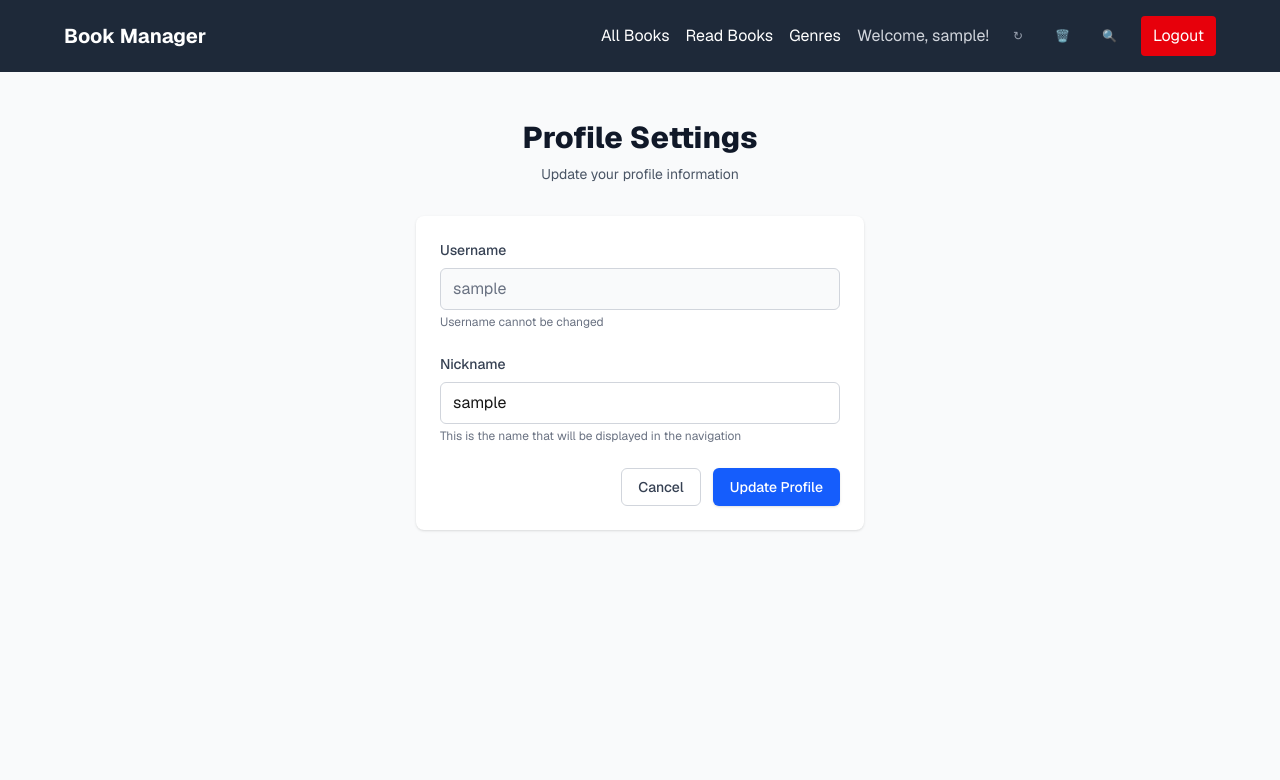
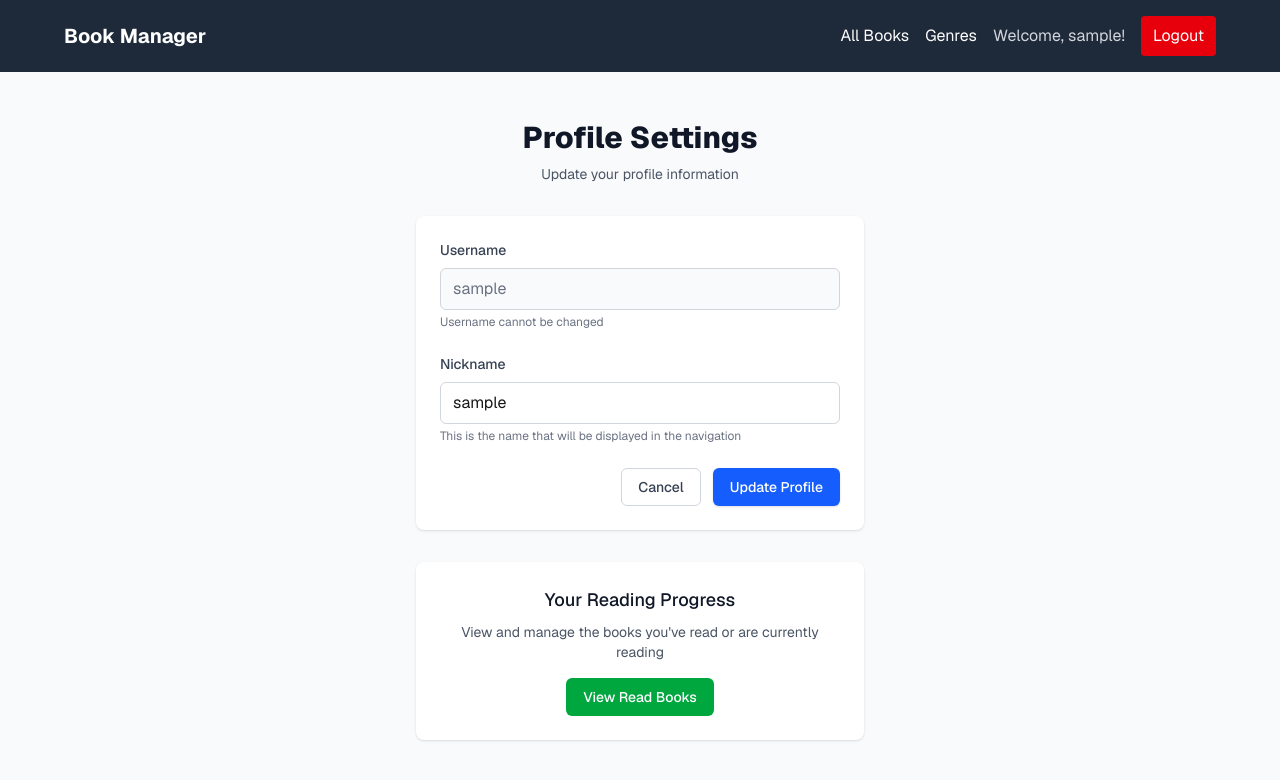
Before and after one commit to pmckinstry/books, a Next.js app: page /profile in a window 1280 px wide. Shown: the top 780 px of the page. Built offline with nearby package versions, Linux system fonts and the light colour scheme; sample sign-in values are in the browser's storage.

Commit message:
Fix some nav & profile form issues

```diff
--- a/src/app/books/[id]/page.tsx
+++ b/src/app/books/[id]/page.tsx
@@ -34,11 +34,6 @@ export default async function BookDetailPage({ params }: BookDetailPageProps) {
         >
           ← Back to Books
         </Link>
-      </div>
-
-      {/* Debug component */}
-      <div className="mb-4">
-        <AuthDebugger />
       </div>
 
       <div className="grid grid-cols-1 lg:grid-cols-3 gap-8">
--- a/src/components/Navigation.tsx
+++ b/src/components/Navigation.tsx
@@ -160,12 +160,6 @@ export default function Navigation() {
                 All Books
               </Link>
               <Link
-                href="/read"
-                className="hover:text-gray-300 transition-colors"
-              >
-                Read Books
-              </Link>
-              <Link
                 href="/genres"
                 className="hover:text-gray-300 transition-colors"
               >
@@ -177,27 +171,6 @@ export default function Navigation() {
               >
                 Welcome, {user.nickname || user.username}!
               </Link>
-              <button
-                onClick={handleRefreshAuth}
-                className="text-gray-400 hover:text-white text-xs px-2 py-1 rounded"
-                title="Refresh auth status"
-              >
-                ↻
-              </button>
-              <button
-                onClick={handleForceClearAuth}
-                className="text-gray-400 hover:text-white text-xs px-2 py-1 rounded"
-                title="Force clear all auth data"
-              >
-                🗑️
-              </button>
-              <button
-                onClick={handleDebugAuth}
-                className="text-gray-400 hover:text-white text-xs px-2 py-1 rounded"
-                title="Debug auth state"
-              >
-                🔍
-              </button>
               <button
                 onClick={handleLogout}
                 className="bg-red-600 hover:bg-red-700 px-3 py-2 rounded transition-colors"
--- a/src/components/ProfileForm.tsx
+++ b/src/components/ProfileForm.tsx
@@ -3,6 +3,7 @@
 import { useState, useEffect } from 'react';
 import { useRouter } from 'next/navigation';
 import { getCurrentUser } from '@/lib/auth';
+import Link from 'next/link';
 
 export default function ProfileForm() {
   const router = useRouter();
@@ -190,6 +191,24 @@ export default function ProfileForm() {
             </div>
           </form>
         </div>
+
+        {/* Read Books Section */}
+        <div className="mt-8 bg-white shadow rounded-lg p-6">
+          <div className="text-center">
+            <h3 className="text-lg font-medium text-gray-900 mb-2">
+              Your Reading Progress
+            </h3>
+            <p className="text-sm text-gray-600 mb-4">
+              View and manage the books you've read or are currently reading
+            </p>
+            <Link
+              href="/read"
+              className="inline-flex items-center px-4 py-2 border border-transparent text-sm font-medium rounded-md text-white bg-green-600 hover:bg-green-700 focus:outline-none focus:ring-2 focus:ring-offset-2 focus:ring-green-500"
+            >
+              View Read Books
+            </Link>
+          </div>
+        </div>
       </div>
     </div>
   );
--- a/src/components/ReadBooksList.tsx
+++ b/src/components/ReadBooksList.tsx
@@ -251,7 +251,11 @@ export default function ReadBooksList() {
                 </thead>
                 <tbody className="bg-white divide-y divide-gray-200">
                   {books.map((book) => (
-                    <tr key={book.id} className="hover:bg-gray-50">
+                    <tr
+                      key={book.id}
+                      className="cursor-pointer hover:bg-gray-50 transition-colors duration-150"
+                      onClick={() => router.push(`/books/${book.id}`)}
+                    >
                       <td className="px-6 py-4 whitespace-nowrap">
                         <div className="text-sm font-medium text-gray-900">
                           {book.title}
@@ -284,12 +288,7 @@ export default function ReadBooksList() {
                         </div>
                       </td>
                       <td className="px-6 py-4 whitespace-nowrap text-sm font-medium">
-                        <Link
-                          href={`/books/${book.id}`}
-                          className="text-blue-600 hover:text-blue-900"
-                        >
-                          View
-                        </Link>
+                        <span className="text-blue-600">View →</span>
                       </td>
                     </tr>
                   ))}
```
